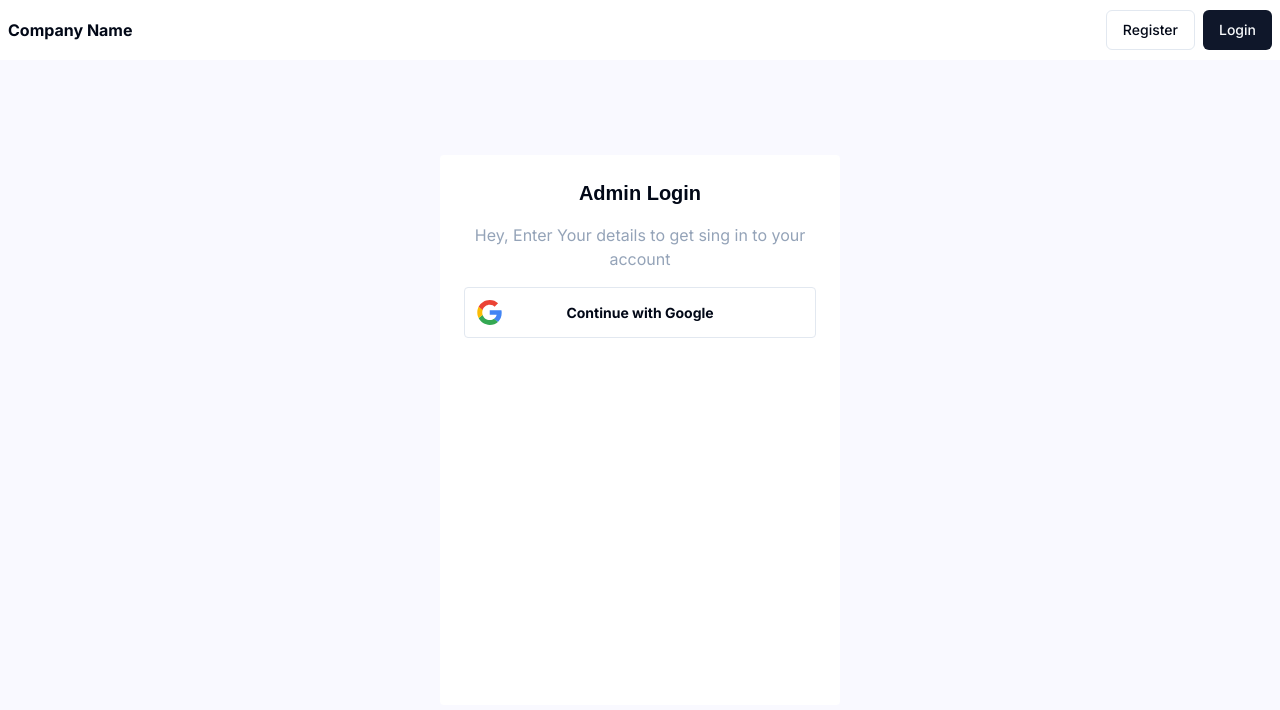
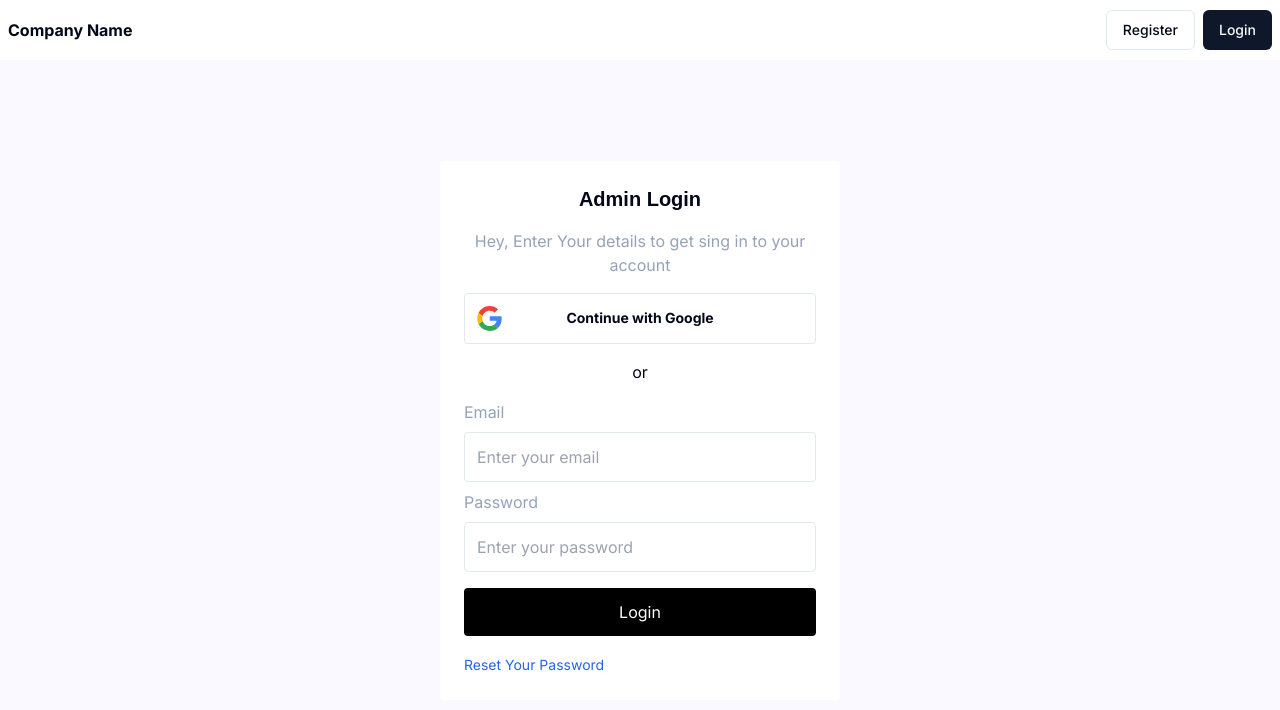
Before and after one commit to Mern-Tapas/99mobiles, a Next.js app: page /login in a window 1280 px wide. Shown: the top 710 px of the page. Built offline with nearby package versions, Linux system fonts and the light colour scheme; no server answers.

Commit message:
update login page

```diff
--- /dev/null
+++ b/app/(public)/(login)/reset/page.tsx
@@ -0,0 +1,9 @@
+import React from 'react'
+
+function page() {
+    return (
+        <div>Register page</div>
+    )
+}
+
+export default page
--- a/components/providers/AuthOptions.tsx
+++ b/components/providers/AuthOptions.tsx
@@ -3,6 +3,7 @@ import { signIn, signOut } from 'next-auth/react'
 import { useSession } from 'next-auth/react'
 import DivPrimary from '../DivPrimary'
 import GoogleIcon from '@/public/icons/google.svg'
+import Link from 'next/link'
 
 function AuthOptions({ className }: { className: string }) {
 
@@ -11,7 +12,7 @@ function AuthOptions({ className }: { className: string }) {
 
 
   return (
-    <DivPrimary className={`${className} transition-all	 ${session ? "" : ""} h-[550px] lg:w-[400px] w-[350px] rounded `}>
+    <DivPrimary className={`${className} transition-all	 ${session ? "" : ""}  lg:w-[400px] w-[350px] rounded `}>
       <div className='h-full w-full p-6'>
 
         <div className='mb-4'>
@@ -19,7 +20,7 @@ function AuthOptions({ className }: { className: string }) {
           <p className='text-center text-slate-400'>Hey, Enter Your details to get sing in to your account</p>
         </div>
 
-        <div>
+        <div className='mb-4'>
           <button className='border flex w-full p-3 rounded relative' onClick={() => { signIn("google") }}>
             <div className='h-[25px] w-[25px] me-auto'>
               <GoogleIcon className="h-full w-full" />
@@ -28,7 +29,28 @@ function AuthOptions({ className }: { className: string }) {
           </button>
         </div>
 
+        <div className='mb-4'>
+          <p className='text-center'>or</p>
+        </div>
 
+        <div className='mb-4'>
+          <div className='flex flex-col mb-2' >
+            <span className='text-slate-400 mb-2'>Email</span>
+            <input type="email" placeholder='Enter your email' className='border rounded w-full p-3' />
+          </div>
+          <div className='flex flex-col mb-2' >
+            <span className='text-slate-400 mb-2'>Password</span>
+            <input type="email" placeholder='Enter your password' className='border rounded w-full p-3' />
+          </div>
+        </div>
+
+        <div className='mb-4'>
+          <button className='p-3 text-center bg-black text-white rounded w-full'>Login</button>
+        </div>
+
+        <div className=''>
+          <Link href='/reset' className='text-sm text-blue-600'>Reset Your Password</Link>
+        </div>
       </div>
     </DivPrimary>
   )
```
